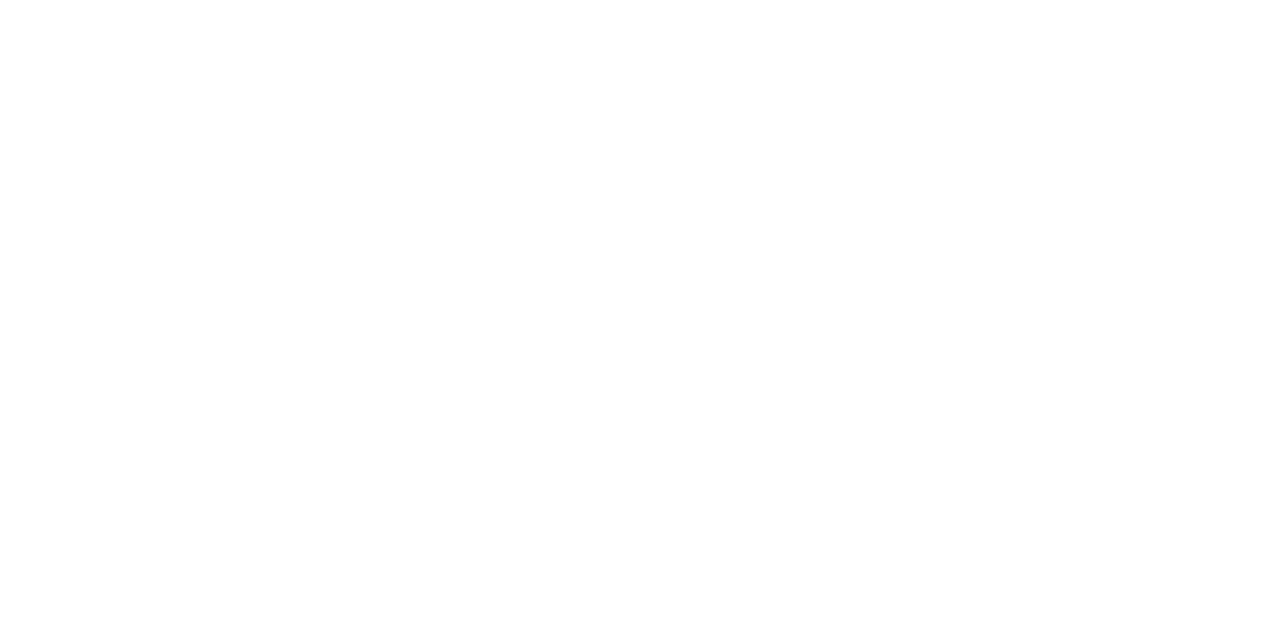
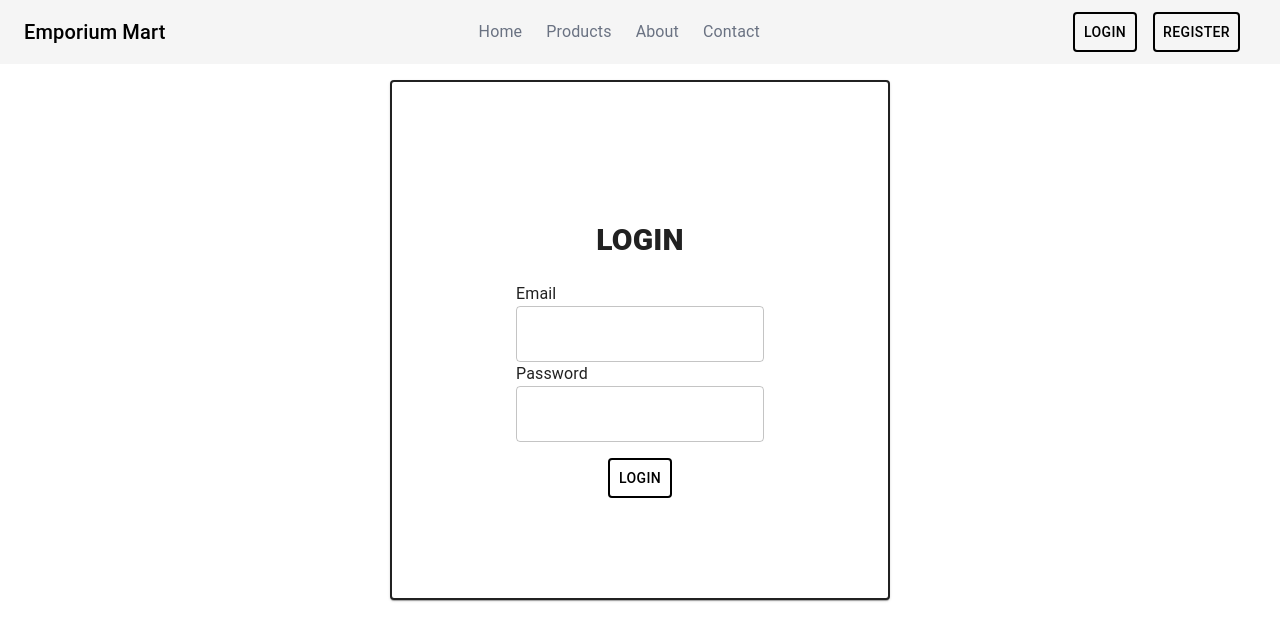
Before and after one commit to M-Nabeel-2/project2, a React (Vite) app: page /Login in a window 1280 px wide. Before the commit this address had no page. Shown: the top 640 px of the page. Built offline with nearby package versions, Linux system fonts and the light colour scheme.

Commit message:
Add Login route to App component

```diff
--- a/src/App.jsx
+++ b/src/App.jsx
@@ -6,6 +6,7 @@ import { Home } from "./components/Home";
 import { Register } from "./components/auth/Register";
 import About from "./components/About";
 import Products from "./components/Products";
+import { Login } from "./components/auth/Login";
 
 function App() {
   return (
@@ -39,9 +40,8 @@ function App() {
               }
             ></Route>
             <Route path="/register" element={<Register />}></Route>
+            <Route path="/Login" element={<Login />}></Route>
           </Route>
-
-          {/*  <Route path="/Login" element={<Login />}></Route> */}
         </Routes>
       </BrowserRouter>
     </>
```
